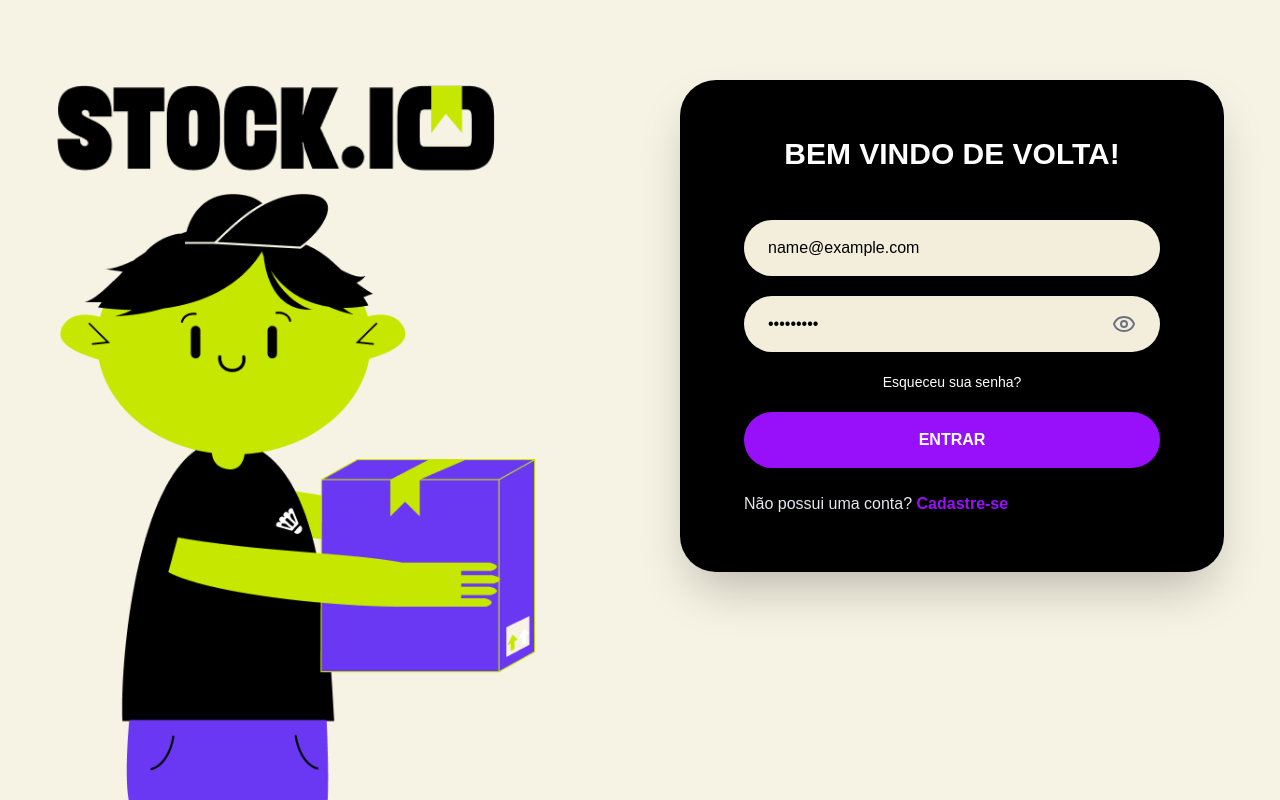
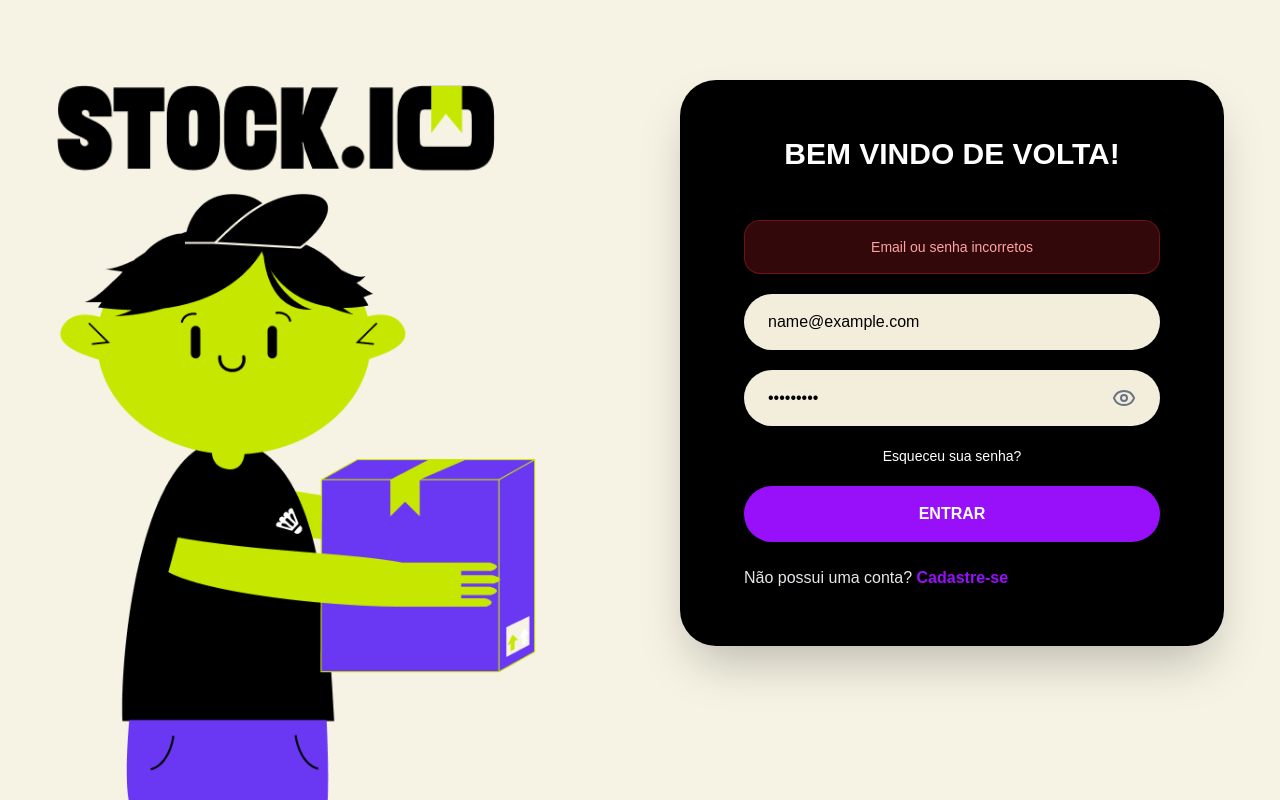
Before and after one commit to Thiagocjr/PT2026-2-GRUPO-9-frontend, a Next.js app: page /login in a window 1280 px wide. Both pictures are taken after typing "name@example.com", "Sample123" into the empty fields and a click on the button "ENTRAR". Built offline with nearby package versions, Linux system fonts and the light colour scheme; no server answers.

Commit message:
feat: Adiciona mensagem de erro a tela pra falha de login

```diff
--- a/app/login/page.tsx
+++ b/app/login/page.tsx
@@ -63,6 +63,12 @@ export default function Login() {
           </h1>
 
           <form onSubmit={handleSubmit} className="flex flex-col gap-5">
+            {errorMessage && (
+              <div className="rounded-2xl bg-red-500/20 p-4 text-center text-sm font-medium text-red-300 border border-red-500/30">
+                {errorMessage}
+              </div>
+            )}
+
             <input
               type="email"
               placeholder="Email"
```
